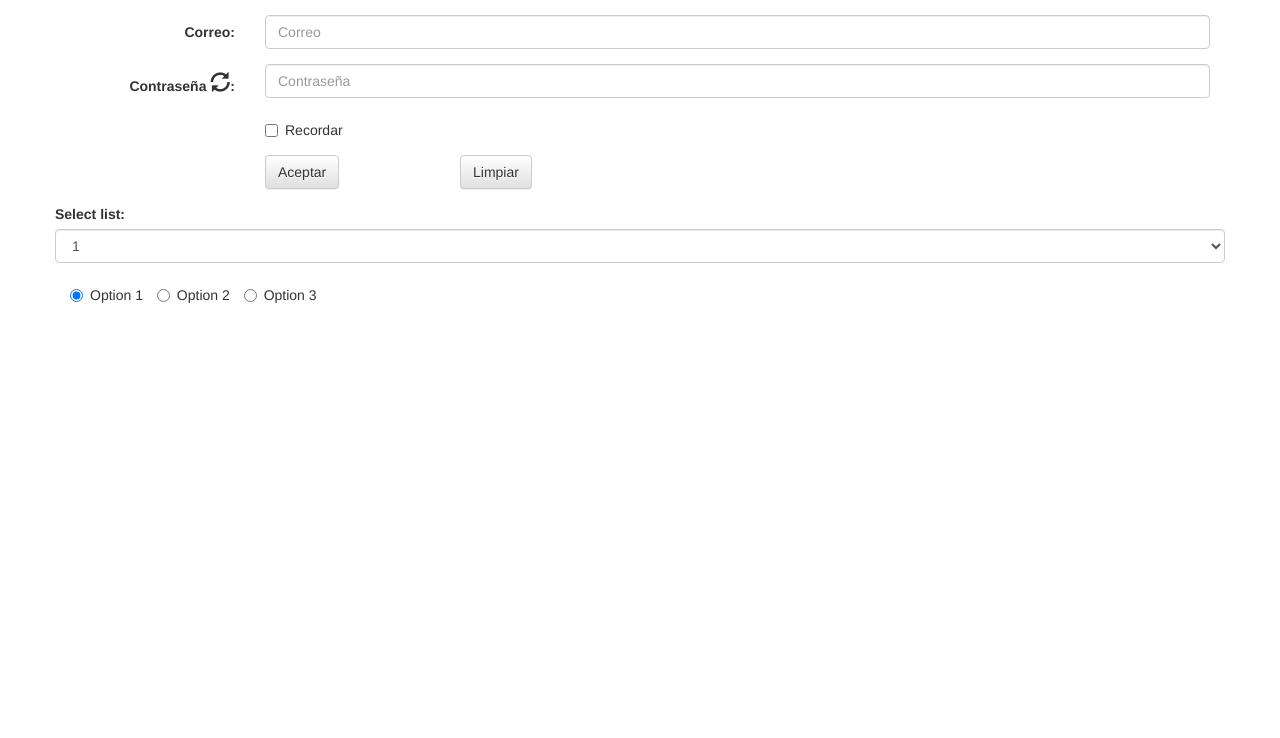
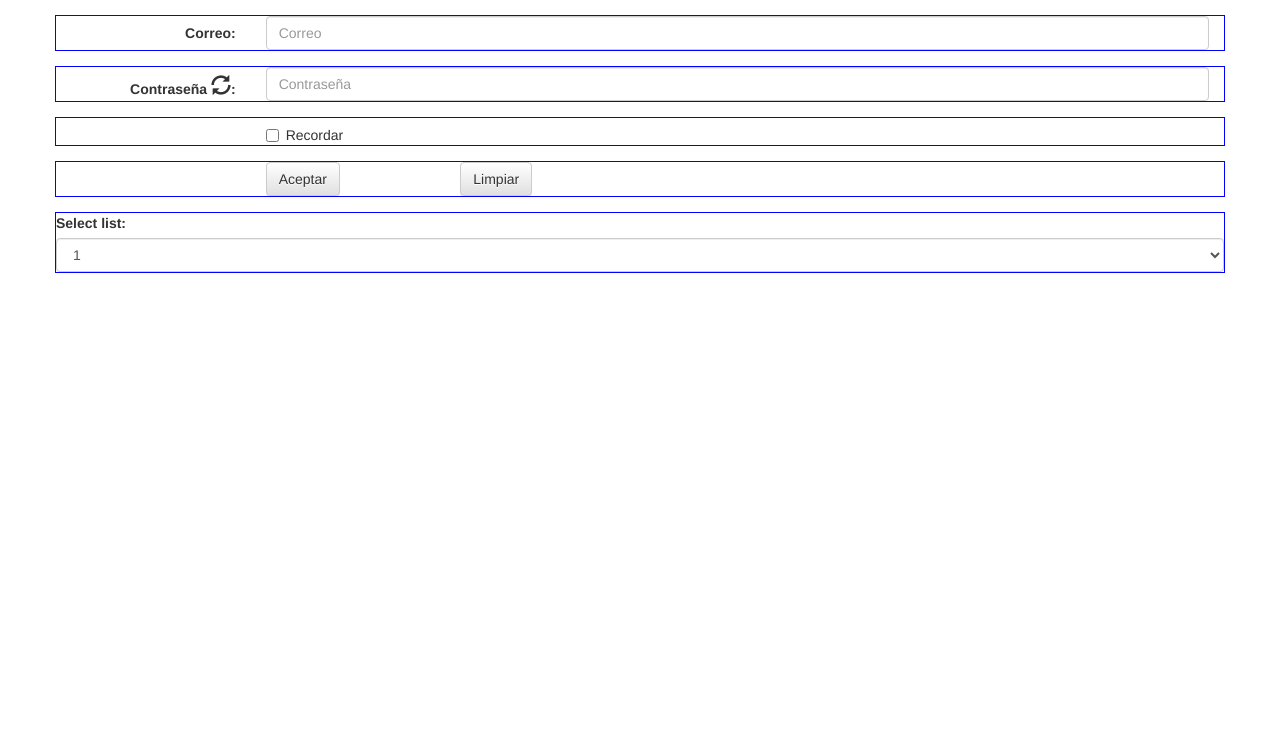
Before and after one commit to obduber23232f/Framework-css-1, a plain HTML site: page Clase 2/index2.html in a window 1280 px wide. Shown: the part 62-800 px from the top of the page. Drawn offline with Linux system fonts and the light colour scheme.

Commit message:
Formularios

```diff
--- a/Clase 2/css/main.css
+++ b/Clase 2/css/main.css
@@ -35,3 +35,6 @@
 	margin: 0px;
 	padding: 0px;
 }
+.form-group{
+	border: blue 1px solid;
+}
--- a/Clase 2/index2.html
+++ b/Clase 2/index2.html
@@ -87,9 +87,6 @@
   </select>
 </div>
 
-<label class="radio-inline"><input type="radio" name="optradio" checked>Option 1</label>
-<label class="radio-inline"><input type="radio" name="optradio">Option 2</label>
-<label class="radio-inline"><input type="radio" name="optradio">Option 3</label>
 
 </form>
 </div>
```
